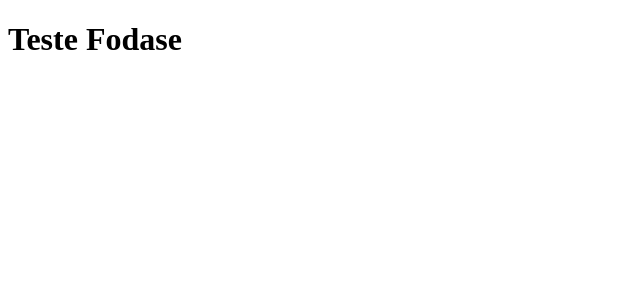
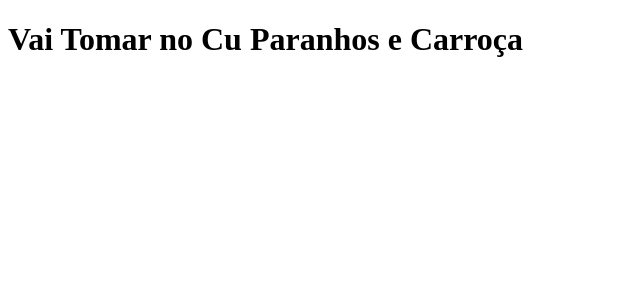
Before and after one commit to balb-0/clone-tabnews, a Next.js app: page / in a window 1280 px wide. Shown: the top 300 px of the page, without its empty margins (0-640 px from the left). Built offline with nearby package versions, Linux system fonts and the light colour scheme.

Commit message:
commit final

```diff
--- a/pages/index.js
+++ b/pages/index.js
@@ -1,9 +1,5 @@
 function Home() {
-  return <h1>Teste Fodase</h1>;
+  return <h1>Vai Tomar no Cu Paranhos e Carroça</h1>;
 }
 
 export default Home;
-
-function Teste() {
-  return <h1>Teste Fodase</h1>;
-}
```
